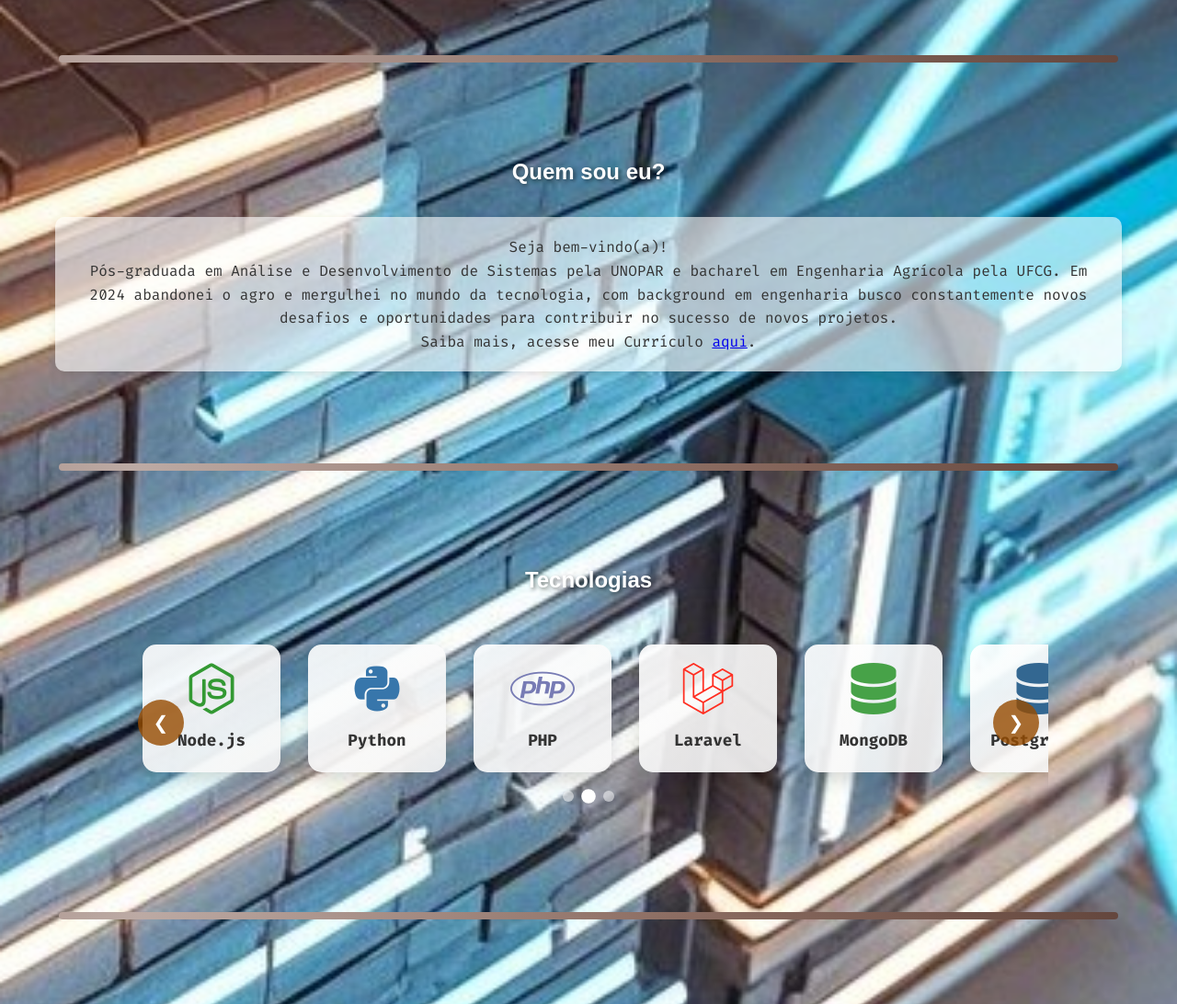
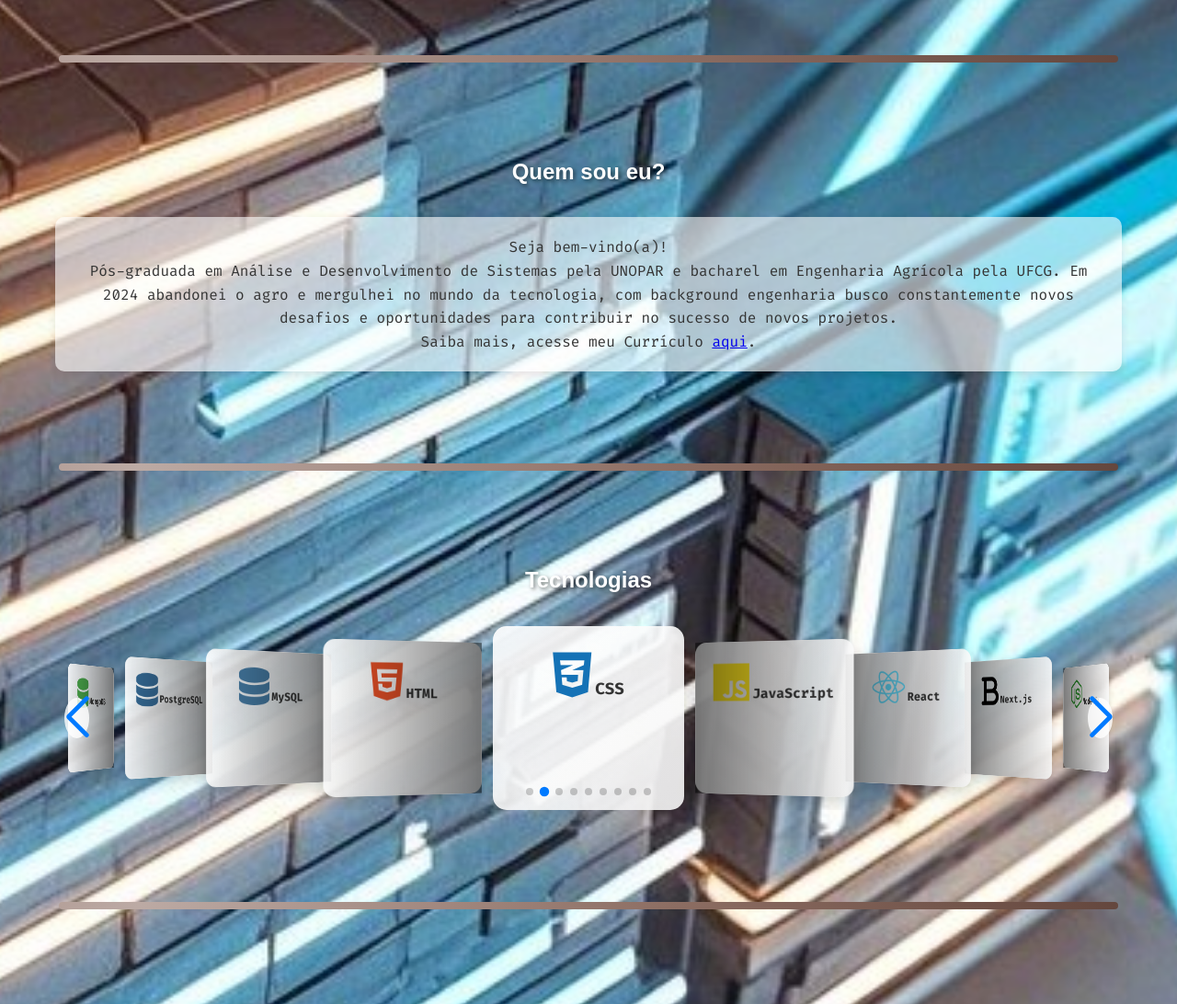
Before and after one commit to JaninyNobrega/MeuPortif-lio, a website: page index.html in a window 1280 px wide. Shown: the part 780-1872 px from the top of the page at 92% size. Drawn offline with nearby package versions, Linux system fonts and the light colour scheme.

Commit message:
inserção do carrousel swiper

```diff
--- a/index.html
+++ b/index.html
@@ -8,6 +8,7 @@
     <link rel="stylesheet" href="https://cdnjs.cloudflare.com/ajax/libs/font-awesome/6.0.0/css/all.min.css">
     <link href="https://fonts.googleapis.com/css2?family=Roboto:wght@400;700&display=swap" rel="stylesheet">
     <link href="https://fonts.googleapis.com/css2?family=Fira+Code:wght@400;700&display=swap" rel="stylesheet">
+    <link rel="stylesheet" href="https://cdn.jsdelivr.net/npm/swiper@11/swiper-bundle.min.css">
 </head>
 <body>
     <!-- Cabeçalho -->
@@ -51,7 +52,7 @@
             <p>
                 Seja bem-vindo(a)!<br>
                 Pós-graduada em Análise e Desenvolvimento de Sistemas pela UNOPAR e bacharel em Engenharia Agrícola pela UFCG.
-                Em 2024 abandonei o agro e mergulhei no mundo da tecnologia, com background em engenharia busco constantemente novos desafios e oportunidades para contribuir no sucesso de novos projetos. <br>
+                Em 2024 abandonei o agro e mergulhei no mundo da tecnologia, com background engenharia busco constantemente novos desafios e oportunidades para contribuir no sucesso de novos projetos. <br>
                 Saiba mais, acesse meu Currículo <a href="https://drive.google.com/file/d/1fxkZMcWPi4cZcMeriVvXc54ks7j_ghs6/view?usp=sharing" download target="_blank">aqui</a>.
             </p>
         </div>
@@ -59,65 +60,70 @@
 
     <hr class="custom-hr">
 
-    <!-- Nova Seção: Tecnologias -->
+    <!-- Nova Seção: Tecnologias com Swiper -->
     <section id="tecnologias" class="tecnologias">
         <h2>Tecnologias</h2>
-        <div class="carrossel-container">
-            <button class="carrossel-btn carrossel-btn-prev">&#10094;</button>
-            <div class="carrossel">
-                <div class="carrossel-item html">
-                    <i class="fab fa-html5"></i>
-                    <span>HTML</span>
+        <!-- Slider main container -->
+        <div class="swiper">
+            <!-- Additional required wrapper -->
+            <div class="swiper-wrapper">
+                <!-- Slides -->
+                <div class="swiper-slide html">
+                    <i class="fab fa-html5 tech-icon"></i>
+                    <span class="tech-name">HTML</span>
                 </div>
-                <div class="carrossel-item css">
-                    <i class="fab fa-css3-alt"></i>
-                    <span>CSS</span>
+                <div class="swiper-slide css">
+                    <i class="fab fa-css3-alt tech-icon"></i>
+                    <span class="tech-name">CSS</span>
                 </div>
-                <div class="carrossel-item js">
-                    <i class="fab fa-js"></i>
-                    <span>JavaScript</span>
+                <div class="swiper-slide js">
+                    <i class="fab fa-js tech-icon"></i>
+                    <span class="tech-name">JavaScript</span>
                 </div>
-                <div class="carrossel-item react">
-                    <i class="fab fa-react"></i>
-                    <span>React</span>
+                <div class="swiper-slide react">
+                    <i class="fab fa-react tech-icon"></i>
+                    <span class="tech-name">React</span>
                 </div>
-                <div class="carrossel-item next">
-                    <i class="fas fa-bold"></i>
-                    <span>Next.js</span>
+                <div class="swiper-slide next">
+                    <i class="fas fa-bold tech-icon"></i>
+                    <span class="tech-name">Next.js</span>
                 </div>
-                <div class="carrossel-item node">
-                    <i class="fab fa-node-js"></i>
-                    <span>Node.js</span>
+                <div class="swiper-slide node">
+                    <i class="fab fa-node-js tech-icon"></i>
+                    <span class="tech-name">Node.js</span>
                 </div>
-                <div class="carrossel-item python">
-                    <i class="fab fa-python"></i>
-                    <span>Python</span>
+                <!-- <div class="swiper-slide python">
+                    <i class="fab fa-python tech-icon"></i>
+                    <span class="tech-name">Python</span>
                 </div>
-                <div class="carrossel-item php">
-                    <i class="fab fa-php"></i>
-                    <span>PHP</span>
+                <div class="swiper-slide php">
+                    <i class="fab fa-php tech-icon"></i>
+                    <span class="tech-name">PHP</span>
                 </div>
-                <div class="carrossel-item laravel">
-                    <i class="fab fa-laravel"></i>
-                    <span>Laravel</span>
+                <div class="swiper-slide laravel">
+                    <i class="fab fa-laravel tech-icon"></i>
+                    <span class="tech-name">Laravel</span>
+                </div> -->
+                <div class="swiper-slide mongodb">
+                    <i class="fas fa-database tech-icon"></i>
+                    <span class="tech-name">MongoDB</span>
                 </div>
-                <div class="carrossel-item mongodb">
-                    <i class="fas fa-database"></i>
-                    <span>MongoDB</span>
+                <div class="swiper-slide postgresql">
+                    <i class="fas fa-database tech-icon"></i>
+                    <span class="tech-name">PostgreSQL</span>
                 </div>
-                <div class="carrossel-item postgresql">
-                    <i class="fas fa-database"></i>
-                    <span>PostgreSQL</span>
-                </div>
-                <div class="carrossel-item mysql">
-                    <i class="fas fa-database"></i>
-                    <span>MySQL</span>
+                <div class="swiper-slide mysql">
+                    <i class="fas fa-database tech-icon"></i>
+                    <span class="tech-name">MySQL</span>
                 </div>
             </div>
-            <button class="carrossel-btn carrossel-btn-next">&#10095;</button>
-            <div class="carrossel-dots">
-                <!-- Os dots serão adicionados via JavaScript -->
-            </div>
+
+            <!-- Navigation buttons -->
+            <div class="swiper-button-next"></div>
+            <div class="swiper-button-prev"></div>
+
+            <!-- Pagination bullets -->
+            <div class="swiper-pagination"></div>
         </div>
     </section>
 
@@ -181,6 +187,7 @@
     </footer>
 
     <!-- Scripts -->
+    <script src="https://cdn.jsdelivr.net/npm/swiper@11/swiper-bundle.min.js"></script>
     <script>
         // Menu Mobile
         const mobileMenu = document.getElementById('mobile-menu');
@@ -200,135 +207,53 @@
             });
         });
 
-        // Carrossel de Tecnologias
+        // Inicialização do Swiper
         document.addEventListener('DOMContentLoaded', function() {
-            const carrossel = document.querySelector('.carrossel');
-            const items = document.querySelectorAll('.carrossel-item');
-            const prevBtn = document.querySelector('.carrossel-btn-prev');
-            const nextBtn = document.querySelector('.carrossel-btn-next');
-            const dotsContainer = document.querySelector('.carrossel-dots');
-
-            let currentIndex = 0;
-            const itemsToShow = 5; // Número de itens visíveis por vez
-            let autoSlideInterval;
-
-            // Criar dots de navegação
-            for (let i = 0; i < Math.ceil(items.length / itemsToShow); i++) {
-                const dot = document.createElement('div');
-                dot.classList.add('dot');
-                if (i === 0) dot.classList.add('active');
-                dot.addEventListener('click', () => {
-                    goToSlide(i);
-                });
-                dotsContainer.appendChild(dot);
-            }
-
-            const dots = document.querySelectorAll('.dot');
-
-            // Ajustar itens visíveis com base no tamanho da tela
-            function updateItemsToShow() {
-                if (window.innerWidth < 480) {
-                    return 2;
-                } else if (window.innerWidth < 768) {
-                    return 3;
-                } else if (window.innerWidth < 1024) {
-                    return 4;
-                }
-                return 5;
-            }
-
-            // Atualizar a posição do carrossel
-            function updateCarrossel() {
-                const itemsVisible = updateItemsToShow();
-                const itemWidth = items[0].offsetWidth + parseInt(getComputedStyle(items[0]).marginRight) * 2;
-                const translateX = -currentIndex * itemWidth * itemsVisible;
-                carrossel.style.transform = `translateX(${translateX}px)`;
-
-                // Atualizar dots ativos
-                dots.forEach((dot, index) => {
-                    dot.classList.toggle('active', index === currentIndex);
-                });
-            }
-
-            // Navegar para um slide específico
-            function goToSlide(index) {
-                const itemsVisible = updateItemsToShow();
-                currentIndex = index;
-                if (currentIndex < 0) currentIndex = 0;
-                if (currentIndex > Math.ceil(items.length / itemsVisible) - 1) {
-                    currentIndex = Math.ceil(items.length / itemsVisible) - 1;
-                }
-                updateCarrossel();
-                resetAutoSlide();
-            }
-
-            // Event listeners para os botões
-            prevBtn.addEventListener('click', function() {
-                const itemsVisible = updateItemsToShow();
-                if (currentIndex > 0) {
-                    currentIndex--;
-                    updateCarrossel();
-                }
-                resetAutoSlide();
+            const swiper = new Swiper('.swiper', {
+                // Configurações do Swiper
+                slidesPerView: 1,
+                spaceBetween: 20,
+                loop: true,
+                autoplay: {
+                    delay: 2000,
+                    disableOnInteraction: false,
+                },
+                speed: 1500,
+                grabCursor: true,
+                centeredSlides: true,
+                effect: 'coverflow',
+                coverflowEffect: {
+                    rotate: 10,
+                    stretch: 0,
+                    depth: 100,
+                    modifier: 2,
+                    slideShadows: true,
+                },
+                breakpoints: {
+                    480: {
+                        slidesPerView: 2,
+                        spaceBetween: 20
+                    },
+                    768: {
+                        slidesPerView: 3,
+                        spaceBetween: 25
+                    },
+                    1024: {
+                        slidesPerView: 5,
+                        spaceBetween: 30
+                    }
+                },
+                // Navigation arrows
+                navigation: {
+                    nextEl: '.swiper-button-next',
+                    prevEl: '.swiper-button-prev',
+                },
+                // Pagination
+                pagination: {
+                    el: '.swiper-pagination',
+                    clickable: true,
+                },
             });
-
-            nextBtn.addEventListener('click', function() {
-                const itemsVisible = updateItemsToShow();
-                if (currentIndex < Math.ceil(items.length / itemsVisible) - 1) {
-                    currentIndex++;
-                    updateCarrossel();
-                }
-                resetAutoSlide();
-            });
-
-            // Iniciar slideshow automático
-            function startAutoSlide() {
-                autoSlideInterval = setInterval(() => {
-                    const itemsVisible = updateItemsToShow();
-                    if (currentIndex < Math.ceil(items.length / itemsVisible) - 1) {
-                        currentIndex++;
-                    } else {
-                        currentIndex = 0;
-                    }
-                    updateCarrossel();
-                }, 4000); // Muda a cada 4 segundos
-            }
-
-            // Reiniciar o slideshow automático
-            function resetAutoSlide() {
-                clearInterval(autoSlideInterval);
-                startAutoSlide();
-            }
-
-            // Inicializar o carrossel
-            updateCarrossel();
-            startAutoSlide();
-
-            // Pausar o slideshow quando o mouse estiver sobre o carrossel
-            carrosselContainer.addEventListener('mouseenter', () => {
-                clearInterval(autoSlideInterval);
-            });
-
-            carrosselContainer.addEventListener('mouseleave', () => {
-                startAutoSlide();
-            });
-
-            // Atualizar quando a janela for redimensionada
-            window.addEventListener('resize', function() {
-                currentIndex = 0; // Reset para o início
-                updateCarrossel();
-            });
-
-            // Adicionar navegação por keyboard
-            document.addEventListener('keydown', function(e) {
-                if (e.key === 'ArrowLeft') {
-                    prevBtn.click();
-                } else if (e.key === 'ArrowRight') {
-                    nextBtn.click();
-                }
-            });
-
-            const carrosselContainer = document.querySelector('.carrossel-container');
         });
     </script>
 </body>
--- /dev/null
+++ b/package.json
@@ -0,0 +1,5 @@
+{
+  "dependencies": {
+    "swiper": "^11.2.10"
+  }
+}
--- a/style.css
+++ b/style.css
@@ -1,4 +1,4 @@
- * {
+   * {
             margin: 0;
             padding: 0;
             box-sizing: border-box;
@@ -207,54 +207,48 @@
             100% { background-position: 100% center; }
         }
 
-        /* Carrossel de Tecnologias */
+        /* Carrossel de Tecnologias com Swiper */
         .tecnologias {
             text-align: center;
             padding: 60px 20px;
         }
 
-        .carrossel-container {
-            position: relative;
-            max-width: 1000px;
-            margin: 0 auto;
-            overflow: hidden;
-            padding: 20px 0;
+        .swiper {
+            width: 100%;
+            height: 200px;
+            padding: 40px 0;
         }
 
-        .carrossel {
-            display: flex;
-            transition: transform 0.5s ease;
-        }
-
-        .carrossel-item {
-            flex: 0 0 auto;
-            width: 150px;
-            margin: 0 15px;
+        .swiper-slide {
             text-align: center;
             background: linear-gradient(145deg, rgba(255, 255, 255, 0.9), rgba(245, 245, 245, 0.9));
-            padding: 20px;
+            padding: 25px 15px;
             border-radius: 15px;
             box-shadow: 0 8px 20px rgba(0, 0, 0, 0.15);
             transition: all 0.3s ease;
+            display: flex;
+            flex-direction: column;
+            justify-content: center;
+            align-items: center;
+            height: auto;
         }
 
-        .carrossel-item:hover {
+        .swiper-slide:hover {
             transform: translateY(-10px) scale(1.05);
             box-shadow: 0 12px 25px rgba(0, 0, 0, 0.2);
         }
 
-        .carrossel-item i {
+        .tech-icon {
             font-size: 3.5rem;
             margin-bottom: 15px;
-            display: block;
             transition: transform 0.3s ease;
         }
 
-        .carrossel-item:hover i {
+        .swiper-slide:hover .tech-icon {
             transform: scale(1.2);
         }
 
-        .carrossel-item span {
+        .tech-name {
             font-family: 'Fira Code', monospace;
             font-weight: bold;
             color: #333;
@@ -262,69 +256,49 @@
         }
 
         /* Cores específicas para cada tecnologia */
-        .html i { color: #E34F26; }
-        .css i { color: #1572B6; }
-        .js i { color: #F7DF1E; }
-        .react i { color: #61DAFB; }
-        .next i { color: #000000; }
-        .mongodb i { color: #47A248; }
-        .node i { color: #339933; }
-        .python i { color: #3776AB; }
-        .php i { color: #777BB4; }
-        .laravel i { color: #FF2D20; }
-        .postgresql i { color: #336791; }
-        .mysql i { color: #4479A1; }
+        .html .tech-icon { color: #E34F26; }
+        .css .tech-icon { color: #1572B6; }
+        .js .tech-icon { color: #F7DF1E; }
+        .react .tech-icon { color: #61DAFB; }
+        .next .tech-icon { color: #000000; }
+        .mongodb .tech-icon { color: #47A248; }
+        .node .tech-icon { color: #339933; }
+        .python .tech-icon { color: #3776AB; }
+        .php .tech-icon { color: #777BB4; }
+        .laravel .tech-icon { color: #FF2D20; }
+        .postgresql .tech-icon { color: #336791; }
+        .mysql .tech-icon { color: #4479A1; }
 
-        .carrossel-btn {
-            position: absolute;
-            top: 50%;
-            transform: translateY(-50%);
-            background-color: rgba(150, 75, 0, 0.8);
-            color: white;
-            border: none;
-            border-radius: 50%;
+        /* Personalização da navegação do Swiper */
+        .swiper-button-next, .swiper-button-prev {
+            color: #964b00;
+            background: rgba(255, 255, 255, 0.8);
             width: 50px;
             height: 50px;
-            font-size: 20px;
-            cursor: pointer;
-            z-index: 10;
-            transition: all 0.3s ease;
-            display: flex;
-            align-items: center;
-            justify-content: center;
-        }
-
-        .carrossel-btn:hover {
-            background-color: rgba(150, 75, 0, 1);
-            transform: translateY(-50%) scale(1.1);
-        }
-
-        .carrossel-btn-prev {
-            left: 10px;
-        }
-
-        .carrossel-btn-next {
-            right: 10px;
-        }
-
-        .carrossel-dots {
-            display: flex;
-            justify-content: center;
-            margin-top: 20px;
-        }
-
-        .dot {
-            width: 12px;
-            height: 12px;
-            background-color: rgba(255, 255, 255, 0.5);
             border-radius: 50%;
-            margin: 0 5px;
-            cursor: pointer;
             transition: all 0.3s ease;
         }
 
-        .dot.active {
-            background-color: #fff;
+        .swiper-button-next:after, .swiper-button-prev:after {
+            font-size: 24px;
+            font-weight: bold;
+        }
+
+        .swiper-button-next:hover, .swiper-button-prev:hover {
+            background: rgba(150, 75, 0, 0.8);
+            color: white;
+            transform: scale(1.1);
+        }
+
+        .swiper-pagination-bullet {
+            background: rgba(255, 255, 255, 0.5);
+            opacity: 1;
+            width: 12px;
+            height: 12px;
+        }
+
+        .swiper-pagination-bullet-active {
+            background: #964b00;
             transform: scale(1.3);
         }
 
@@ -457,36 +431,39 @@
                 display: flex;
             }
 
-            .carrossel-item {
-                width: 120px;
-                padding: 15px;
+            .swiper {
+                height: 180px;
             }
 
-            .carrossel-item i {
+            .tech-icon {
                 font-size: 2.8rem;
             }
 
-            .carrossel-btn {
+            .swiper-button-next, .swiper-button-prev {
                 width: 40px;
                 height: 40px;
-                font-size: 18px;
+            }
+
+            .swiper-button-next:after, .swiper-button-prev:after {
+                font-size: 20px;
             }
         }
 
         @media (max-width: 480px) {
-            .carrossel-item {
-                width: 100px;
-                margin: 0 10px;
-                padding: 12px;
+            .swiper {
+                height: 160px;
+                padding: 30px 0;
             }
 
-            .carrossel-item i {
+            .tech-icon {
                 font-size: 2.2rem;
             }
 
-            .carrossel-btn {
-                width: 35px;
-                height: 35px;
-                font-size: 16px;
+            .tech-name {
+                font-size: 1rem;
+            }
+
+            .swiper-button-next, .swiper-button-prev {
+                display: none;
             }
         }
```
Also changed, not shown: 1 other file.
